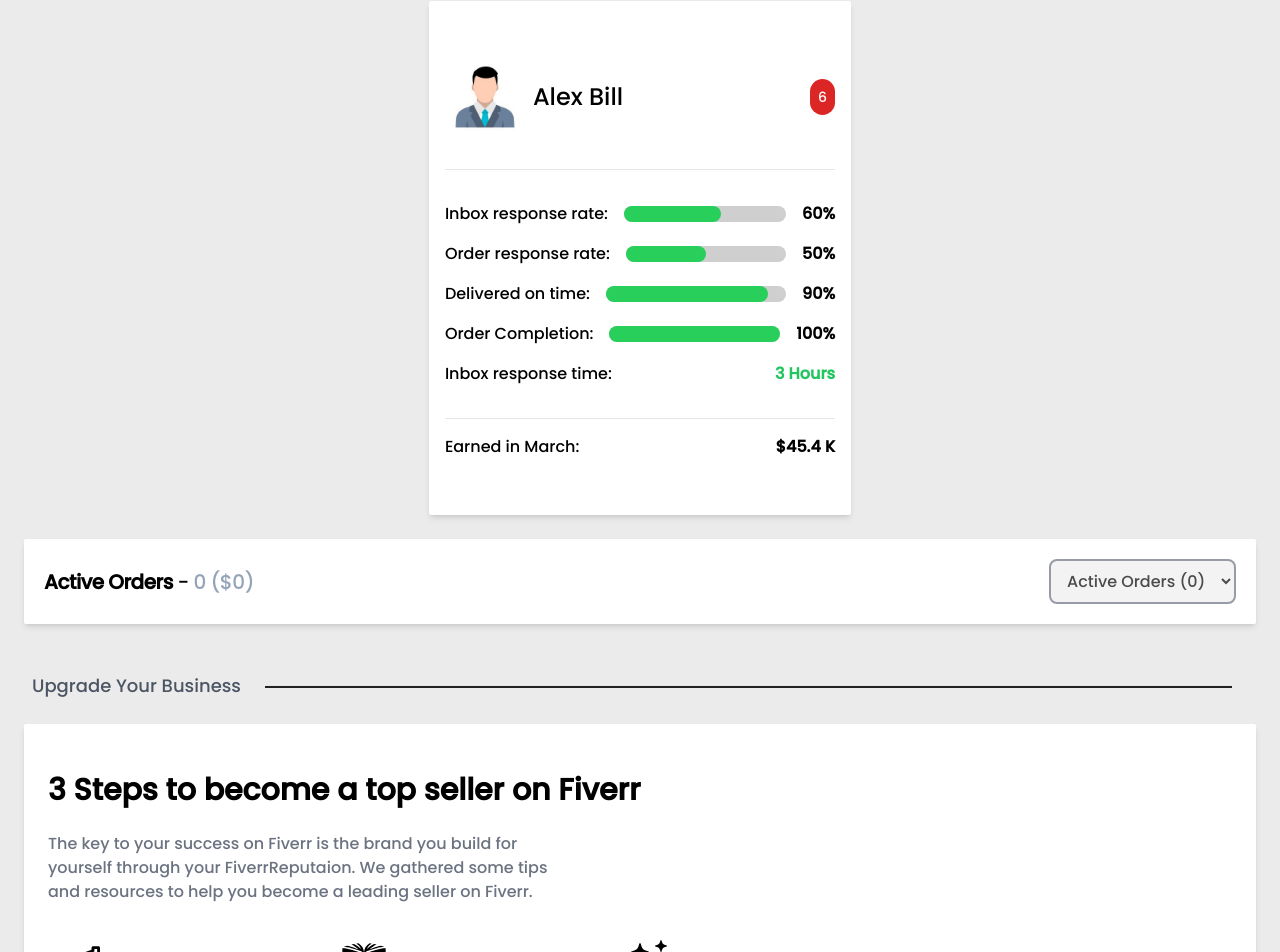
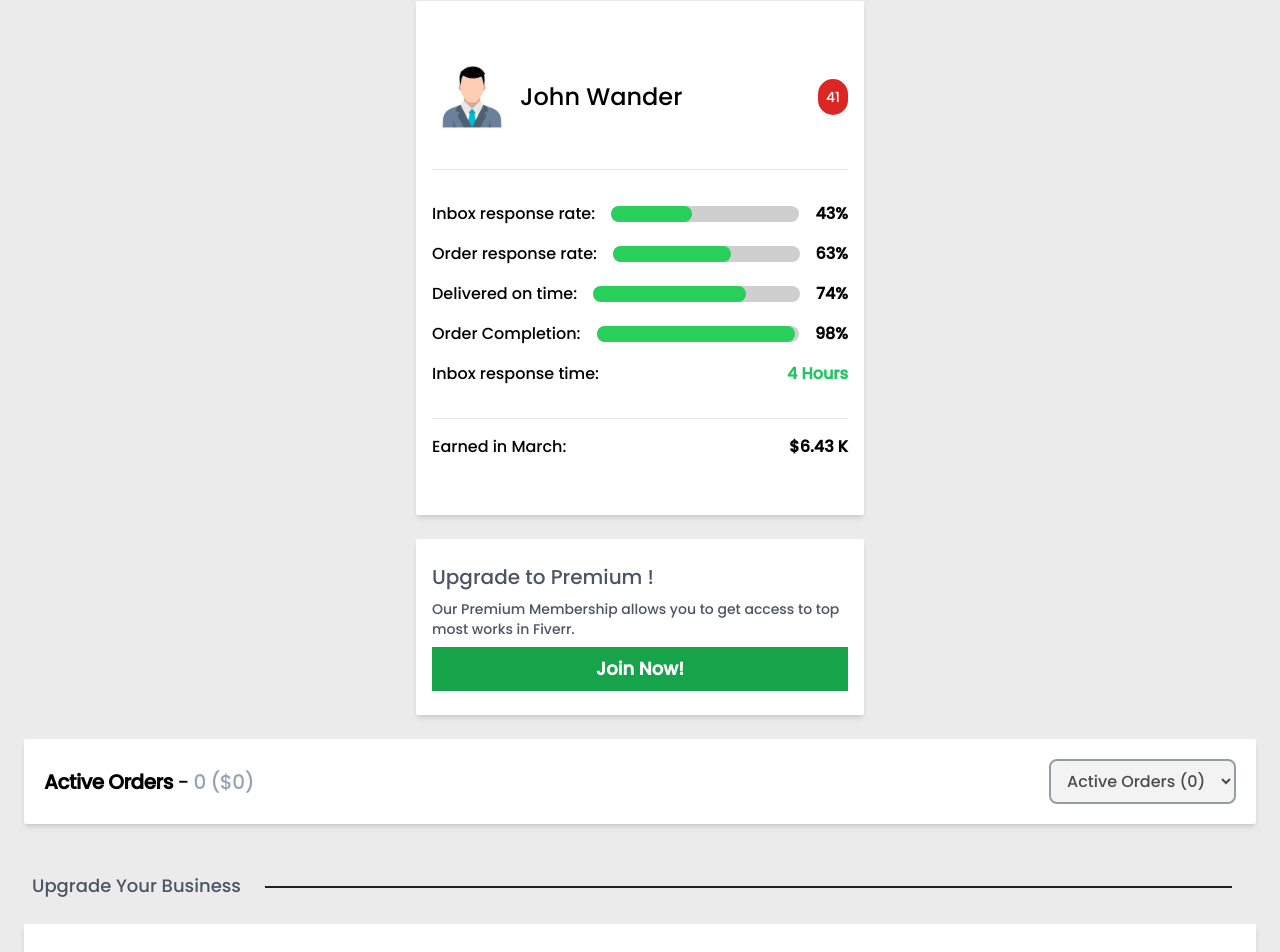
Before and after one commit to mza-codes/besto, a Next.js app: page / in a window 1280 px wide. Shown: the part 111-1063 px from the top of the page. Built offline with nearby package versions, Linux system fonts and the light colour scheme.

Commit message:
Dynamic Data,UI Changes

```diff
--- a/src/app/layout.tsx
+++ b/src/app/layout.tsx
@@ -7,6 +7,7 @@ const inter = Poppins({
     subsets: ["latin"],
     display: "swap",
     weight: "500",
+    preload: true,
 });
 
 export const metadata = {
@@ -20,7 +21,6 @@ export default function RootLayout({ children }: { children: React.ReactNode })
             <body>
                 <Header />
                 {children}
-                {/* <ThemeBtn /> */}
             </body>
         </html>
     );
--- a/src/app/page.tsx
+++ b/src/app/page.tsx
@@ -1,13 +1,18 @@
 import StatusBar from "@/components/profile/StatusBar";
 import Suggestions from "@/components/profile/Suggestions";
 import UserCard from "@/components/profile/UserCard";
+import Upgrade from "@/components/user/Upgrade";
 
-export default function Home() {
+export default function Home({ searchParams }: any) {
+    const { name = "John Wander" } = searchParams;
     return (
         <main className="pt-28 p-6">
             <div className="row items-start gap-6 w-full justify-center">
-                <UserCard />
-                <section className="col gap-2 flex-grow">
+                <section className="col flex-shrink-1 max-w-md gap-6">
+                    <UserCard name={name} />
+                    <Upgrade />
+                </section>
+                <section className="col gap-2 flex-grow min-w-fit">
                     <StatusBar />
                     <Suggestions />
                 </section>
--- a/src/components/profile/Suggestions.tsx
+++ b/src/components/profile/Suggestions.tsx
@@ -11,15 +11,17 @@ export default function Suggestions() {
                 <span className="text-lg text-gray-600">Upgrade Your Business</span>
                 <hr className={`h-[3px] hr mx-4 flex-grow my-2`} />
             </div>
-            <main className="white-card w-full flex-grow py-6">
+            <main className="white-card flex-shrink py-6">
                 <article className="p-6 space-y-6">
                     <h4 className="text-3xl font-black">3 Steps to become a top seller on {BRAND}</h4>
-                    <p className="text-gray-500" style={{ maxWidth: `${500}px` }}>
+                    <p className="text-gray-500 max-w-none lg:max-w-[800px]"
+                    // style={{ maxWidth: `${90}vw` }}
+                    >
                         The key to your success on {BRAND} is the brand you build for yourself through your {BRAND}
                         Reputaion. We gathered some tips and resources to help you become a leading seller on {BRAND}.
                     </p>
                 </article>
-                <div className="mx-4 row gap-2 flex-grow">
+                <div className="mx-4 row flex-shrink gap-2">
                     {suggestions.map((topic, i) => (
                         <SuggestionCard Icon={topic.icon} description={topic.description} title={topic.title} key={i} />
                     ))}
--- a/src/components/profile/UserCard.tsx
+++ b/src/components/profile/UserCard.tsx
@@ -2,7 +2,20 @@ import Image from "next/image";
 import React from "react";
 import Hr from "../assets/Hr";
 
-export default function UserCard() {
+type UserProps = {
+    name: string;
+};
+
+export default function UserCard({ name }: UserProps) {
+    const data = {
+        irr: Math.floor(Math.random() * 65 + 35),
+        orr: Math.floor(Math.random() * 70 + 30),
+        dot: Math.floor(Math.random() * 90 + 10),
+        time: Math.floor(Math.random() * 16 + 1),
+        order_completion: Math.floor(Math.random() * 85 + 15),
+        earned: Math.floor(Math.random() * 22 + 2),
+        works: Math.floor(Math.random() * 80 + 4),
+    };
     return (
         <div className="white-card p-4 space-y-4 py-14">
             <div className="min-w-[200px] md:min-w-[360px] row items-center justify-between gap-2 pb-4">
@@ -14,53 +27,55 @@ export default function UserCard() {
                         width={260}
                         height={260}
                     />
-                    <span className="h6">Alex Bill</span>
+                    <span className="h6 capitalize">{name?.length > 20 ? name.slice(0, 20) + " .." : name}</span>
                 </div>
-                <span className="badge bg-red-600 text-white">6</span>
+                <span className="badge bg-red-600 text-white">{data.works}</span>
             </div>
             <Hr />
             <article className="col gap-4 py-4">
                 <div className="row justify-between items-center gap-2">
                     <span>Inbox response rate: </span>
                     <div className="horizontal-bar-wrap flex-grow mx-2 min-w-[150px] md:min-w-[160px]">
-                        <div style={{ width: `${60}%` }} className="bar"></div>
+                        <div style={{ width: `${data.irr}%` }} className="bar"></div>
                     </div>
-                    <b className="">60%</b>
+                    <b className="">{data.irr}%</b>
                 </div>
 
                 <div className="row justify-between items-center gap-2">
                     <span>Order response rate: </span>
                     <div className="horizontal-bar-wrap flex-grow mx-2 min-w-[150px] md:min-w-[160px]">
-                        <div style={{ width: `${50}%` }} className="bar"></div>
+                        <div style={{ width: `${data.orr}%` }} className="bar"></div>
                     </div>
-                    <b className="">50%</b>
+                    <b className="">{data.orr}%</b>
                 </div>
 
                 <div className="row justify-between items-center gap-2">
                     <span>Delivered on time: </span>
                     <div className="horizontal-bar-wrap flex-grow mx-2 min-w-[150px] md:min-w-[160px]">
-                        <div style={{ width: `${90}%` }} className="bar"></div>
+                        <div style={{ width: `${data.dot}%` }} className="bar"></div>
                     </div>
-                    <b className="">90%</b>
+                    <b className="">{data.dot}%</b>
                 </div>
 
                 <div className="row justify-between items-center gap-2">
                     <span>Order Completion: </span>
                     <div className="horizontal-bar-wrap flex-grow mx-2 min-w-[150px] md:min-w-[160px]">
-                        <div style={{ width: `${100}%` }} className="bar"></div>
+                        <div style={{ width: `${data.order_completion}%` }} className="bar"></div>
                     </div>
-                    <b className="">100%</b>
+                    <b className="">{data.order_completion}%</b>
                 </div>
 
                 <div className="row justify-between items-center gap-2">
                     <span>Inbox response time: </span>
-                    <b className="text-green-500">3 Hours</b>
+                    <b className="text-green-500">{data.time} Hours</b>
                 </div>
             </article>
             <Hr />
             <div className="row justify-between items-center gap-2">
                 <span>Earned in March:</span>
-                <b className="">$45.4 K</b>
+                <b className="">
+                    ${data.earned}.{data.irr} K
+                </b>
             </div>
         </div>
     );
--- /dev/null
+++ b/src/components/user/Upgrade.tsx
@@ -0,0 +1,29 @@
+"use client";
+
+import { BRAND } from "@/contants";
+import { useRef, useState } from "react";
+
+export default function Upgrade() {
+    const msg = useRef<HTMLParagraphElement | null>(null);
+    const [show, setShow] = useState(false);
+    return (
+        <div className="white-card py-6 space-y-2 px-4 flex-grow max-w-[inherit]">
+            <span className="text-xl text-gray-600">Upgrade to Premium !</span>
+            <p className="text-sm text-gray-600">
+                Our Premium Membership allows you to get access to top most works in {BRAND}.
+            </p>
+
+            <button
+                onClick={() => setShow(true)}
+                disabled={show}
+                className="btn-hover w-full py-2 px-4 text-lg font-semibold bg-green-600 hover:bg-green-500 text-white">
+                Join Now!
+            </button>
+            {show && (
+                <p ref={msg} className="text-slate-800 text-center font-medium">
+                    This feature will be available soon!
+                </p>
+            )}
+        </div>
+    );
+}
```
